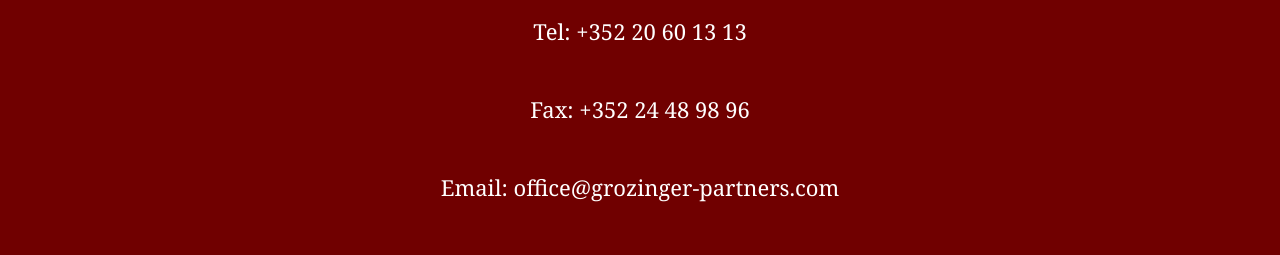
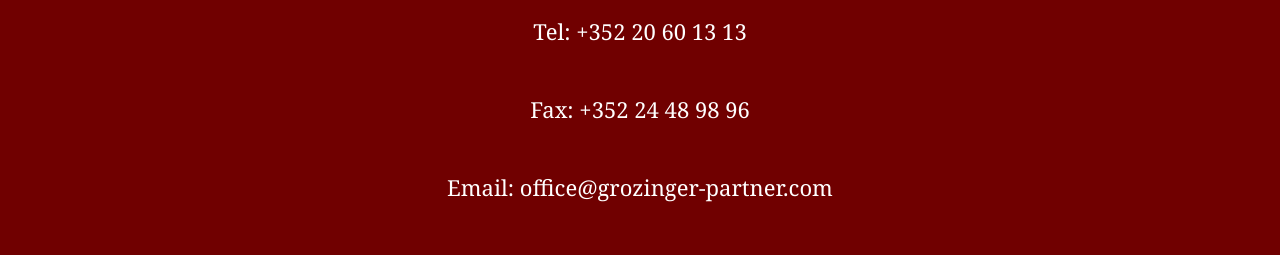
Before and after one commit to qdm12/grozinger-partner, a React (Create React App) app: page / in a window 1280 px wide. Shown: the part 3071-3326 px from the top of the page. Built offline with nearby package versions, Linux system fonts and the light colour scheme.

Commit message:
Update titles to match requested

```diff
--- a/src/components/Contact.tsx
+++ b/src/components/Contact.tsx
@@ -41,8 +41,8 @@
       <a href={"fax:+35224489896"} className={classes.link}>
         Fax: +352 24 48 98 96
       </a>
-      <a href={"mailto:office@grozinger-partners.com?Subject=Enquiry"} className={classes.link}>
-        Email: office@grozinger-partners.com
+      <a href={"mailto:office@grozinger-partner.com?Subject=Enquiry"} className={classes.link}>
+        Email: office@grozinger-partner.com
       </a>
       <a href="https://goo.gl/maps/XoYXRsEcx1s" className={classes.link} target="_blank" rel="noopener noreferrer">
         57, Boulevard Grande-Duchesse Charlotte L-1331 Luxembourg
--- a/src/components/HomeSection.tsx
+++ b/src/components/HomeSection.tsx
@@ -35,7 +35,7 @@
   const classes = useStyles();
   return (
     <div className={classes.root} id="home">
-      <img className={classes.logo} src={logoImage} alt="GROZINGER & PARTNERS S.A." />
+      <img className={classes.logo} src={logoImage} alt="GROZINGER PARTNER S.A." />
       <img className={classes.background} src={luxembourgImage} alt="Luxembourg" />
     </div>
   );
--- a/src/components/JsonLD.tsx
+++ b/src/components/JsonLD.tsx
@@ -11,11 +11,11 @@
         "@type": "Organization",
         "url": "https://grozinger-partner.com",
         "logo": "https://grozinger-partner.com/logo.png",
-        "name": "GROZINGER & PARTNERS S.A.",
-        "email": "office@grozinger-partners.com",
+        "name": "GROZINGER PARTNER S.A.",
+        "email": "office@grozinger-partner.com",
         "telephone": "+35220601313",
         "faxNumber": "+35224489896",
-        "legalName": "Grozinger and Partner S.A.",
+        "legalName": "Grozinger Partner S.A.",
         "numberOfEmployees": "4",
         "founders": [
           {
--- a/src/components/MetaOwnership.tsx
+++ b/src/components/MetaOwnership.tsx
@@ -5,7 +5,7 @@
   return (
     <Helmet>
       <meta name="google-site-verification" content="rkGV0R89-zTTiVDNjyd7G8RcUkiv5PfagCNhGVmuUZk" />
-      <meta name="author" content="GROZINGER & PARTNERS S.A." />
+      <meta name="author" content="GROZINGER PARTNER S.A." />
     </Helmet>
   );
 }
--- a/src/components/MetaSEO.tsx
+++ b/src/components/MetaSEO.tsx
@@ -4,10 +4,10 @@
 function MetaSEO(): JSX.Element {
   return (
     <Helmet>
-      <meta name="description" content="GROZINGER & PARTNERS S.A. est une étude d'avocats au Luxembourg." />
+      <meta name="description" content="GROZINGER PARTNER S.A. est une étude d'avocats au Luxembourg." />
       <meta
         name="keywords"
-        content="GROZINGER & PARTNERS S.A., Grozinger, Law, Luxembourg, Droit, Avocats, Cour, titrisation, corporate, domiciliation"
+        content="GROZINGER PARTNER S.A., Grozinger, Law, Luxembourg, Droit, Avocats, Cour, titrisation, corporate, domiciliation"
       />
     </Helmet>
   );
--- a/src/components/MetaStyle.tsx
+++ b/src/components/MetaStyle.tsx
@@ -5,7 +5,7 @@
   return (
     <Helmet>
       <meta name="viewport" content="width=device-width, initial-scale=1" />
-      <title>GROZINGER & PARTNER S.A. ⚖</title>
+      <title>GROZINGER PARTNER S.A. ⚖</title>
       <meta name="theme-color" content="#a5331f" />
       <meta name="msapplication-navbutton-color" content="#a5331f" />
       <meta name="apple-mobile-web-app-capable" content="yes" />
```
Also changed, not shown: public/manifest.json, 1 other file (tests, documents, lock files or other folders).
